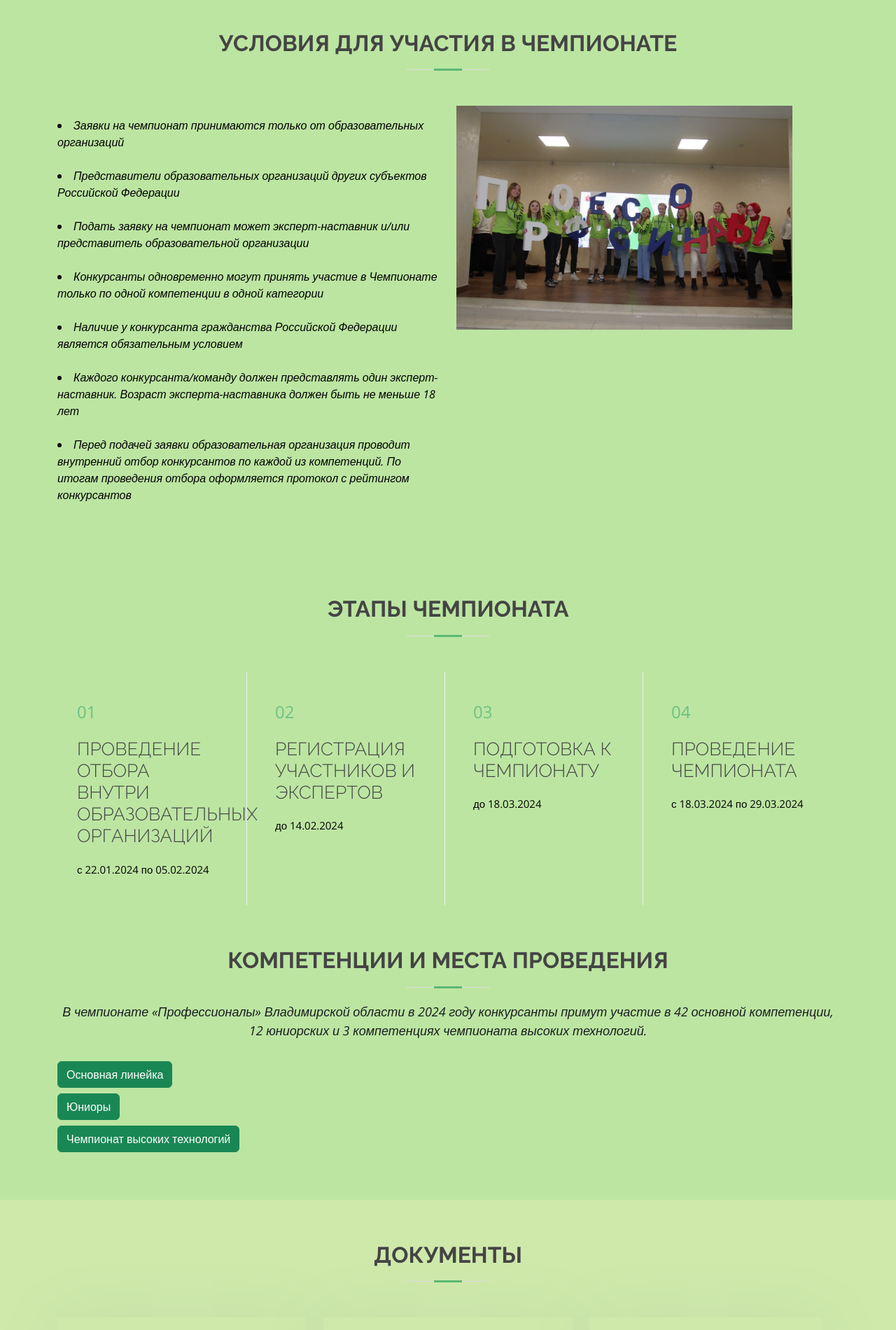
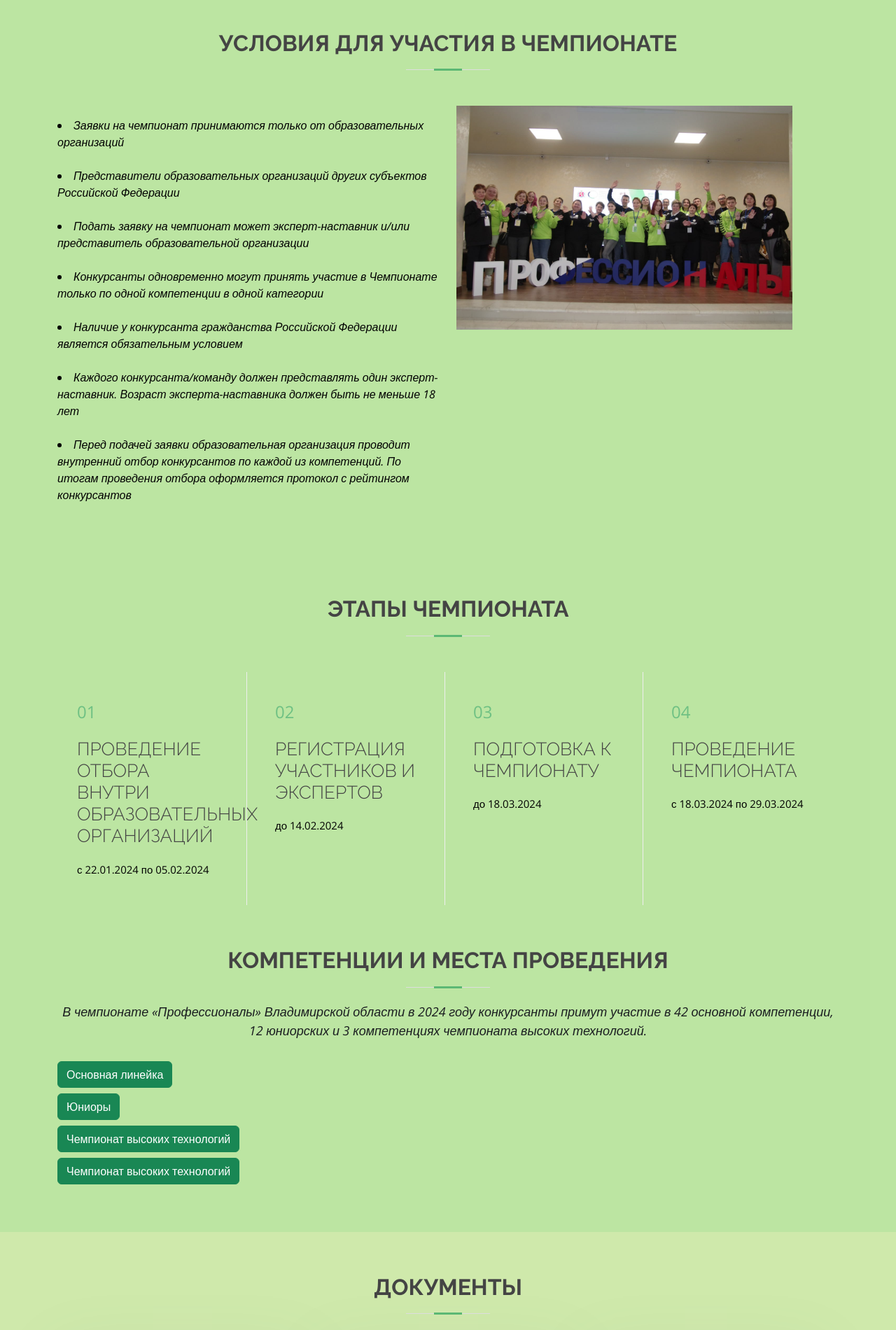
Before and after one commit to korsh624/professionali, a plain HTML site: page index.html in a window 1280 px wide. Shown: the part 3047-4947 px from the top of the page at 70% size. Drawn offline with nearby package versions, Linux system fonts and the light colour scheme.

Commit message:
add btn plsh

```diff
--- a/index.html
+++ b/index.html
@@ -244,7 +244,7 @@
             </p>
           </div>
           <div class="col-lg-6 order-1 order-lg-2">
-            <img width="480" height="320" src="assets/img/whocan.jpg">
+            <img width="480" height="320" src="assets/img/ALX888.jpg">
           </div>
 
         </div>
@@ -320,6 +320,12 @@
             </p>
           </div>
         </div>
+
+          <div class="accordion-list">
+            <a href="/assets/docs/ploshadki.pdf"><h2 class="btn btn-success">Чемпионат высоких технологий</h2></a>
+          </div>
+
+
         </div>
 
       </div>
```
Also changed, not shown: assets/img/ALX888.jpg (added), 1 other file.
